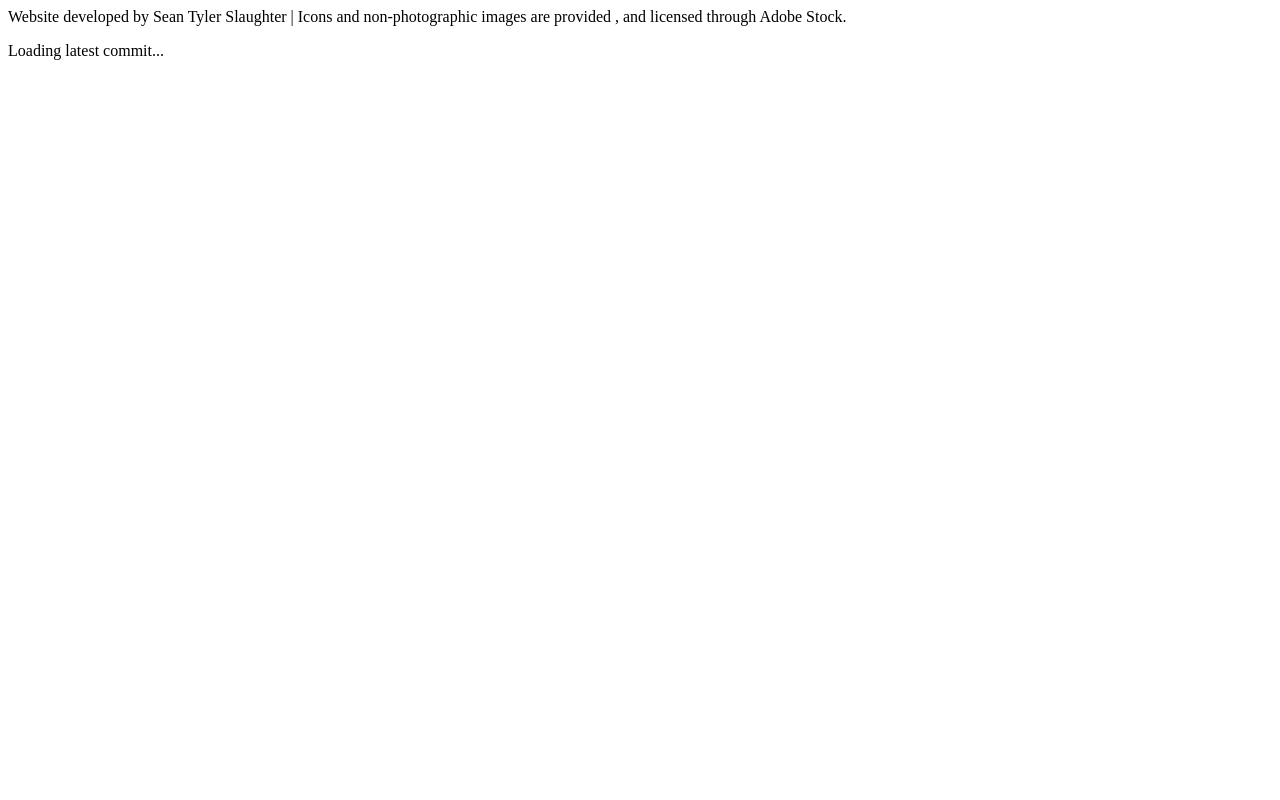
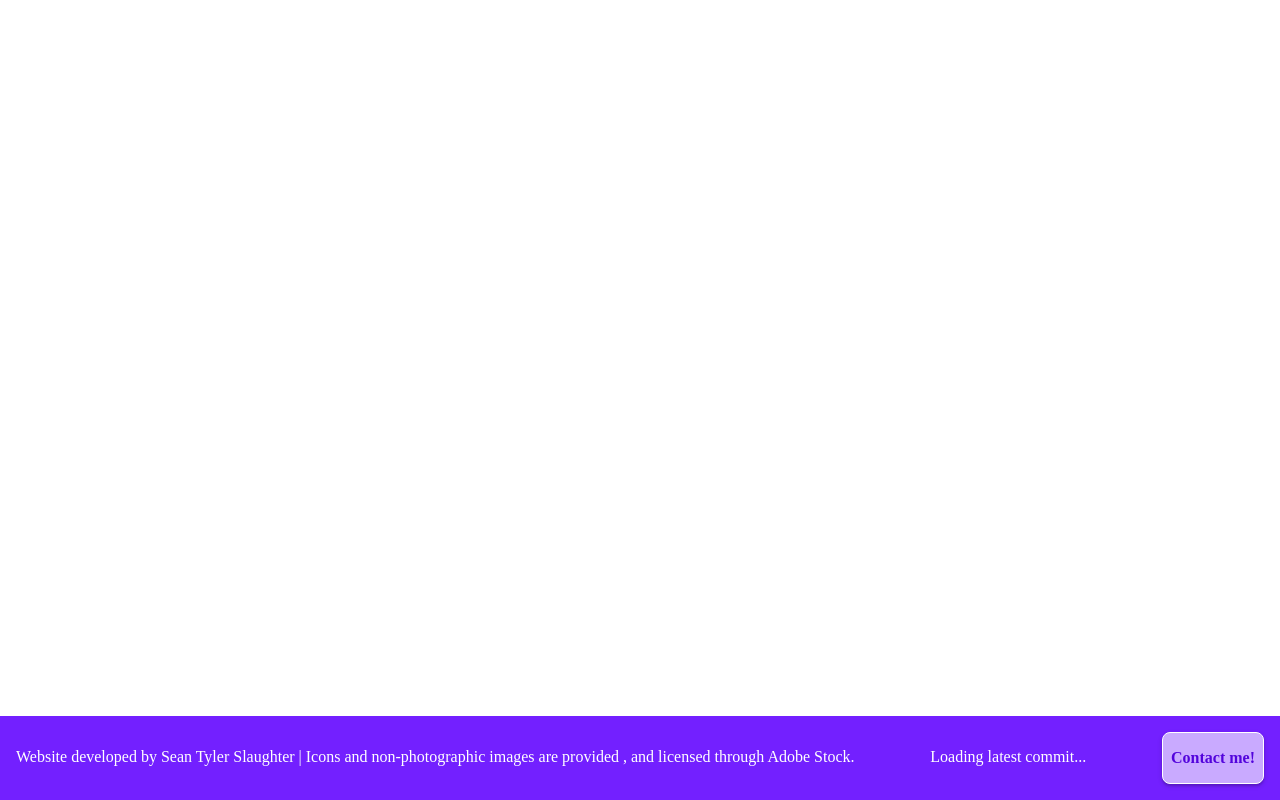
Before and after one commit to stslaug/seanslaughter.dev, a PHP site: page /components/footer.html in a window 1280 px wide. Run offline with PHP 8.4, Linux system fonts and the light colour scheme.

Commit message:
Updated footer.html Signed-off-by: Tyler Slaughter <stslaug@gmail.com>
Signed-off-by: Tyler Slaughter <stslaug@gmail.com>

```diff
--- a/components/footer.html
+++ b/components/footer.html
@@ -1,9 +1,52 @@
+<!DOCTYPE html>
+<html lang = "en">
+<head>
+	<style>
 
+		  footer
+		  {
+			  position: absolute;
+			  bottom: 0;
+			  background-color: #7320ffff;
+			width: 100%;
+
+		  }
+		  .footer-wrapper
+			  {
+		      display: flex;
+		      margin: 0 1rem;
+		      padding: 1rem 0;
+			justify-content: space-between;
+		      align-content: center;
+		      color: white;
+		  }
+		  .footer-wrapper a
+		  {
+		      color: #5203dc;
+		      text-decoration: none;
+		      font-weight: bolder;
+		      box-shadow: 0 2px 5px 0 rgba(0, 0, 0, 0.16), 0 2px 2px 0 rgba(0, 0, 0, 0.12);
+		      border: 1px solid white;
+			background-color: #c9aaff;
+		      margin: auto 0;
+		      padding: 0 0.5rem;
+		      border-radius: 0.5rem;
+		  }
+
+
+	</style>
+	<title>Footer</title>
+</head>
+<body style="margin: 0; height: 100%; width: 100%;">
 	<footer>
 		<div class = "footer-wrapper">
-			<p>Website developed by Sean Tyler Slaughter | Icons and non-photographic images are provided , and
-				licensed through Adobe Stock.
+			<p>Website developed by Sean Tyler Slaughter | Icons and non-photographic images are provided , and licensed through Adobe Stock.
 			</p>
 			<p id = "latest-commit"> Loading latest commit...</p>
+			<a href = "mailto:site@seanslaughter.dev">
+				<p>Contact me!</p></a>
 		</div>
 	</footer>
+
+</body>
+</html>
--- a/index.html
+++ b/index.html
@@ -37,7 +37,7 @@
 	<script rel = "text/javascript"
 	        src = "/scripts/general.js"></script>
 	<script rel = "text/javascript"
-	        src = "/scripts/github.js"></script>
+	        src = "/scripts/footer.js"></script>
 	<script rel = "text/javascript"
 	        src = "/scripts/navbar.js"></script>
 
```
Also changed, not shown: styles/general.css (+0 -13 lines), scripts/footer.js (renamed from scripts/github.js).
